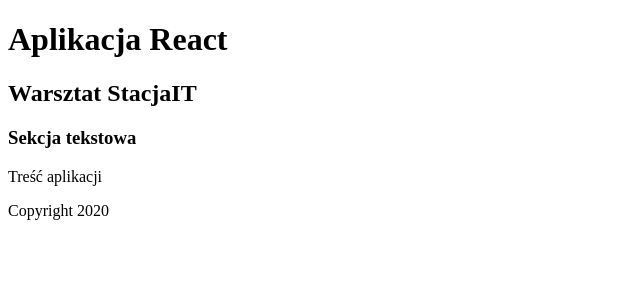
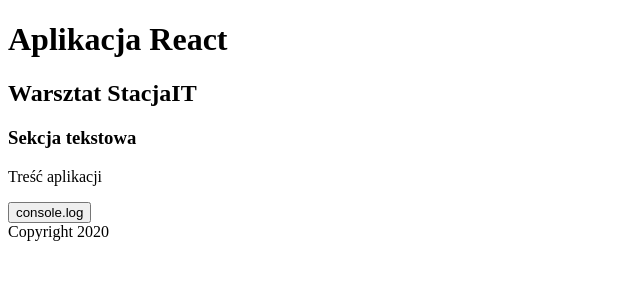
Before and after one commit to KajBialas/stacja-it-react-workshop-2, a React (Create React App) app: page / in a window 1280 px wide. Shown: the top 300 px of the page, without its empty margins (0-640 px from the left). Built offline with nearby package versions, Linux system fonts and the light colour scheme.

Commit message:
issue5 init

```diff
--- a/src/components/TextSection.js
+++ b/src/components/TextSection.js
@@ -4,6 +4,8 @@ const TEXT_SECTION_TEXT = 'Treść aplikacji';
 
 class TextSection extends Component {
   textSectionHeader = 'Sekcja tekstowa';
+
+  handleClick = (value) => console.log(value);
 
   render() {
     return (
@@ -14,6 +16,9 @@ class TextSection extends Component {
         <p>
           { TEXT_SECTION_TEXT }
         </p>
+        <button onClick={() => this.handleClick(10)}>
+          console.log
+        </button>
       </div>
     )
   }
```
Also changed, not shown: 1 other file (tests, documents, lock files or other folders).
